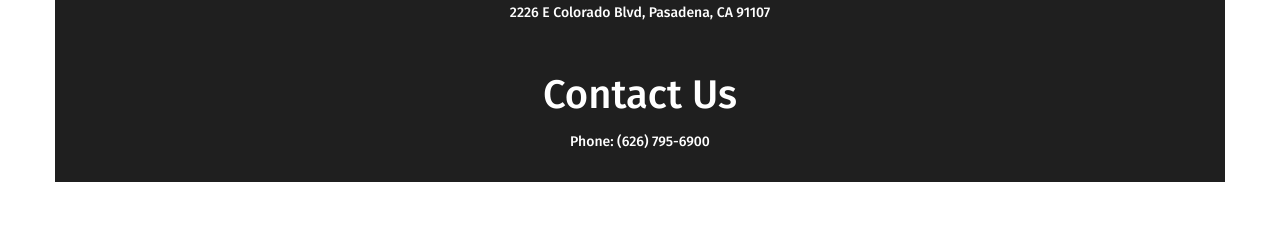
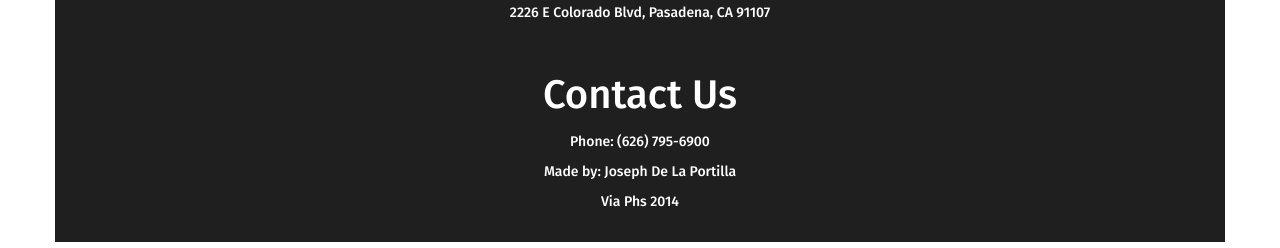
Before and after one commit to joey180x/joey180x.github.io, a plain HTML site: page index.html in a window 1280 px wide. Shown: the part 1677-1925 px from the top of the page. Before the commit the page ends 1865 px from the top, so only its background shows below. Drawn offline with nearby package versions, Linux system fonts and the light colour scheme.

Commit message:
Bulk signature(needs to be fixed)

```diff
--- a/index.html
+++ b/index.html
@@ -166,6 +166,12 @@
         Phone:  (626) 795-6900
         </p>
       </div>
+      <p id="hours">
+      Made by: Joseph De La Portilla
+      </p>
+      <p id="hours">
+      Via Phs 2014
+      </p>
      </div>
 
     <!--End of Contact-->
```
